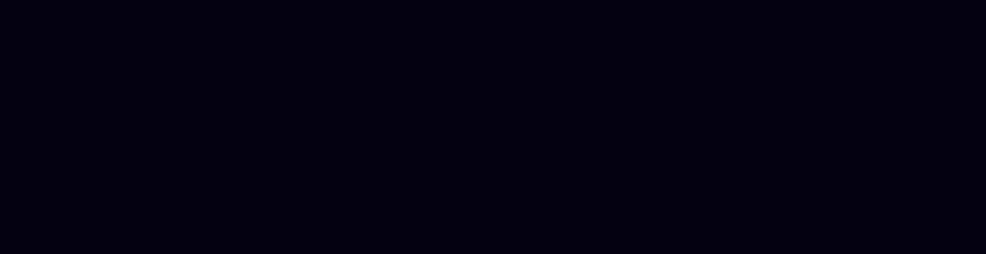
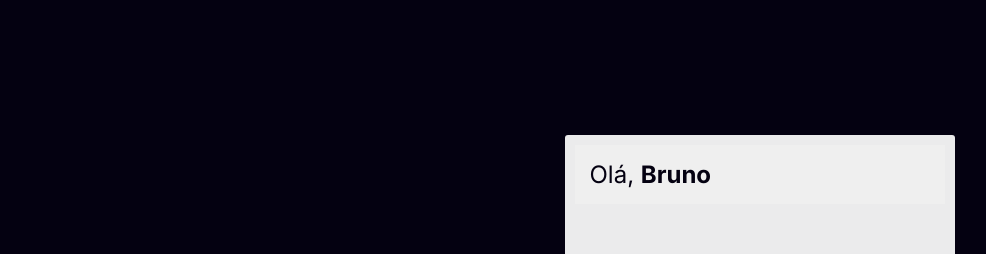
Before and after one commit to srbrunoferreira/storer, a React (Create React App) app in the folder client/: page / in a window 1280 px wide. Shown: the top 254 px of the page, without its empty margins (193-1179 px from the left). Built offline with nearby package versions, Linux system fonts and the light colour scheme.

Commit message:
add: ItemsContainer component

```diff
--- a/client/src/App.js
+++ b/client/src/App.js
@@ -3,11 +3,13 @@
 import Grid from '@material-ui/core/Grid'
 
 import './App.css'
+import ItemsContainer from './components/ItemsContainer'
 
 const useStyles = makeStyles((theme) => ({
   container: {
     backgroundColor: '#040111',
-    height: '100vh'
+    height: '100vh',
+    padding: '15px'
   },
   subContainer: {
     justifyContent: 'center',
@@ -15,13 +17,6 @@
   },
   white: {
     color: 'white'
-  },
-  itemsContainer: {
-    width: '390px',
-    height: '530px',
-    backgroundColor: 'rgba(255, 255, 255, 0.92)',
-    borderRadius: '3px',
-    padding: '10px'
   }
 }))
 
@@ -30,10 +25,12 @@
 
   return (
     <Grid container className={classes.container}>
-      <Grid className={classes.subContainer} container xs>
+      <Grid item className={classes.subContainer} container xs>
         <img src="/logo.svg" width="190px" />
       </Grid>
-      <Grid className={classes.subContainer} container xs></Grid>
+      <Grid item className={classes.subContainer} container xs>
+        <ItemsContainer />
+      </Grid>
     </Grid>
   )
 }
--- /dev/null
+++ b/client/src/components/ItemsContainer.js
@@ -0,0 +1,35 @@
+import React from 'react'
+import { Box } from '@material-ui/core'
+import { makeStyles } from '@material-ui/core/styles'
+
+import Text from './Text'
+
+const useStyles = makeStyles((theme) => ({
+  itemsContainer: {
+    width: '390px',
+    height: '530px',
+    backgroundColor: 'rgba(255, 255, 255, 0.92)',
+    borderRadius: '3px',
+    padding: '10px'
+  },
+  header: {
+    width: '100%',
+    backgroundColor: '#EFEFEF',
+    padding: '15px'
+  }
+}))
+
+const ItemsContainer = () => {
+  const classes = useStyles()
+
+  return (
+    <Box className={classes.itemsContainer}>
+      <Box className={classes.header}>
+        <Text text="Olá, " size="lg" />
+        <Text text="Bruno" bold size="lg" />
+      </Box>
+    </Box>
+  )
+}
+
+export default ItemsContainer
```
Also changed, not shown: client/public/logo.svg (added).
